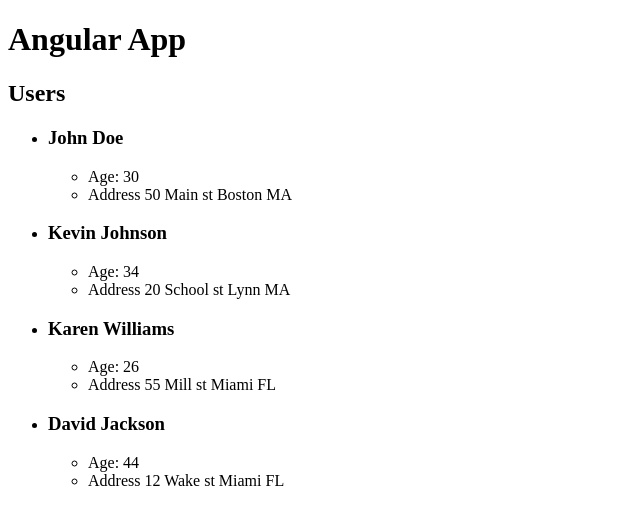
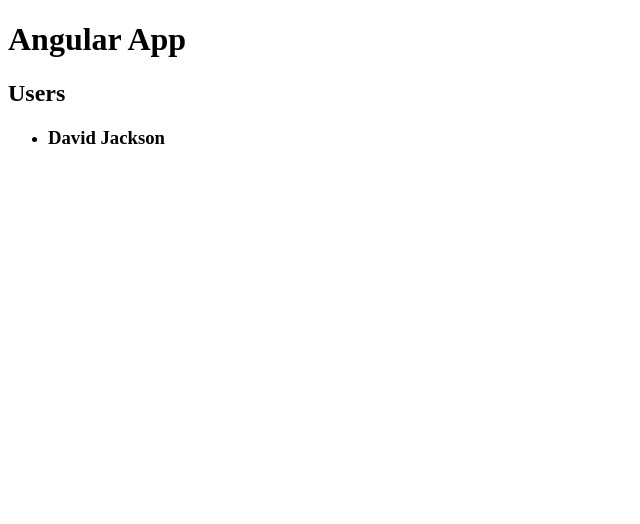
Before and after one commit to helen-tan/angular-sandbox-app, an Angular app: page / in a window 1280 px wide. Shown: the top 524 px of the page, without its empty margins (0-640 px from the left). Built offline with nearby package versions, Linux system fonts and the light colour scheme.

Commit message:
Conditionals with *ngIf - using ng-template

```diff
--- a/src/app/components/users/users.component.html
+++ b/src/app/components/users/users.component.html
@@ -1,10 +1,18 @@
 <h2>Users</h2>
-<ul>
-    <li *ngFor="let user of users">
+<ul *ngIf = "users.length > 0; else noUsers"> <!-- 'noUsers' is a template defined below -->
+    <li *ngFor = "let user of users">
         <h3>{{ user.firstName }} {{ user.lastName }}</h3>
-        <ul>
+        <ul *ngIf = "showExtended">
             <li>Age: {{ user.age }}</li>
             <li>Address {{ user.address.street }} {{ user.address.city }} {{ user.address.state }}</li>
         </ul>
     </li>
 </ul>
+
+<!-- noUsers template -->
+<ng-template #noUsers>
+    <h4>No Users Found</h4>
+</ng-template>
+
+<!--
+<h4 *ngIf = "users.length == 0">No Users Found</h4> -->
--- a/src/app/components/users/users.component.ts
+++ b/src/app/components/users/users.component.ts
@@ -10,40 +10,43 @@ import { User } from 'src/app/models/User';
 
 export class UsersComponent implements OnInit {
   users!: User[];
+  showExtended: boolean = true;
 
   ngOnInit() {
     this.users = [
-      {
-        firstName: 'John',
-        lastName: 'Doe',
-        age: 30,
-        address: {
-          street: '50 Main st',
-          city: 'Boston',
-          state: 'MA'
-        }
-      },
-      {
-        firstName: 'Kevin',
-        lastName: 'Johnson',
-        age: 34,
-        address: {
-          street: '20 School st',
-          city: 'Lynn',
-          state: 'MA'
-        }
-      },
-      {
-        firstName: 'Karen',
-        lastName: 'Williams',
-        age: 26,
-        address: {
-            street: '55 Mill st',
-            city: 'Miami',
-            state: 'FL'
-        }
-      }
+      // {
+      //   firstName: 'John',
+      //   lastName: 'Doe',
+      //   age: 30,
+      //   address: {
+      //     street: '50 Main st',
+      //     city: 'Boston',
+      //     state: 'MA'
+      //   }
+      // },
+      // {
+      //   firstName: 'Kevin',
+      //   lastName: 'Johnson',
+      //   age: 34,
+      //   address: {
+      //     street: '20 School st',
+      //     city: 'Lynn',
+      //     state: 'MA'
+      //   }
+      // },
+      // {
+      //   firstName: 'Karen',
+      //   lastName: 'Williams',
+      //   age: 26,
+      //   address: {
+      //       street: '55 Mill st',
+      //       city: 'Miami',
+      //       state: 'FL'
+      //   }
+      // }
     ];
+
+    this.showExtended = false;
 
     this.addUser({
       firstName: 'David',
```
